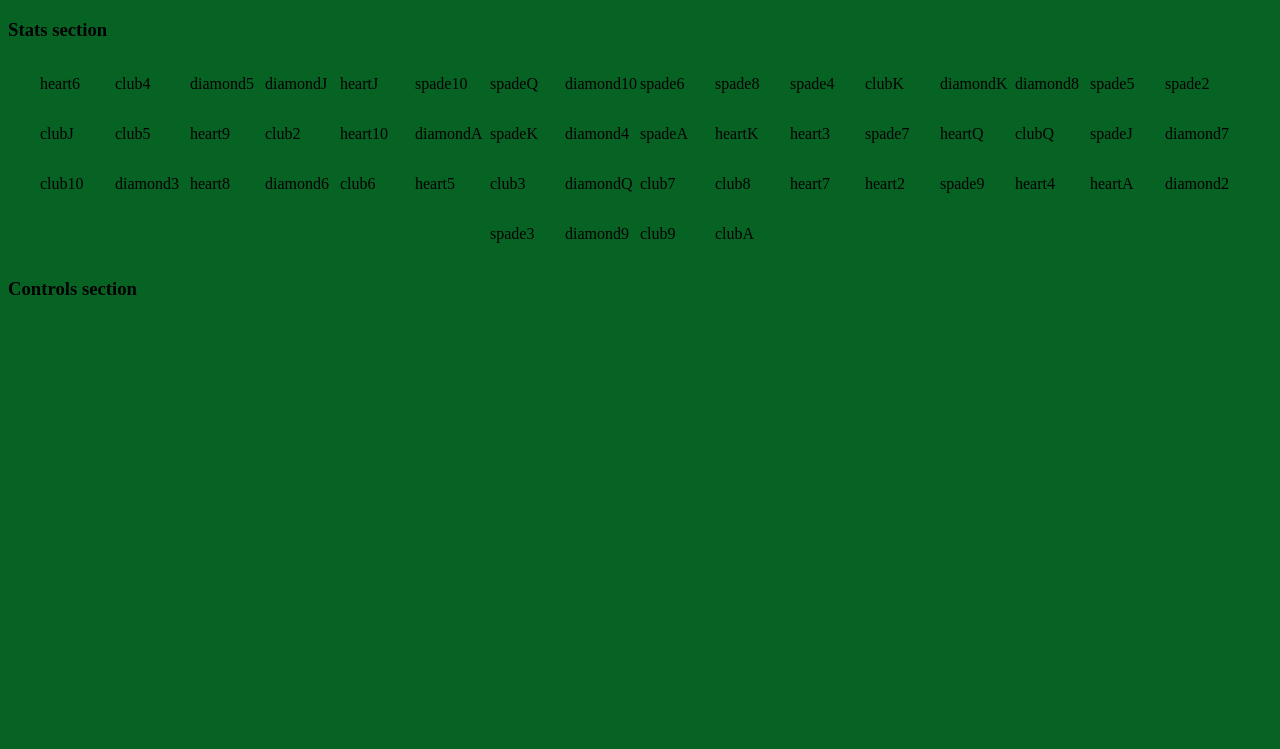
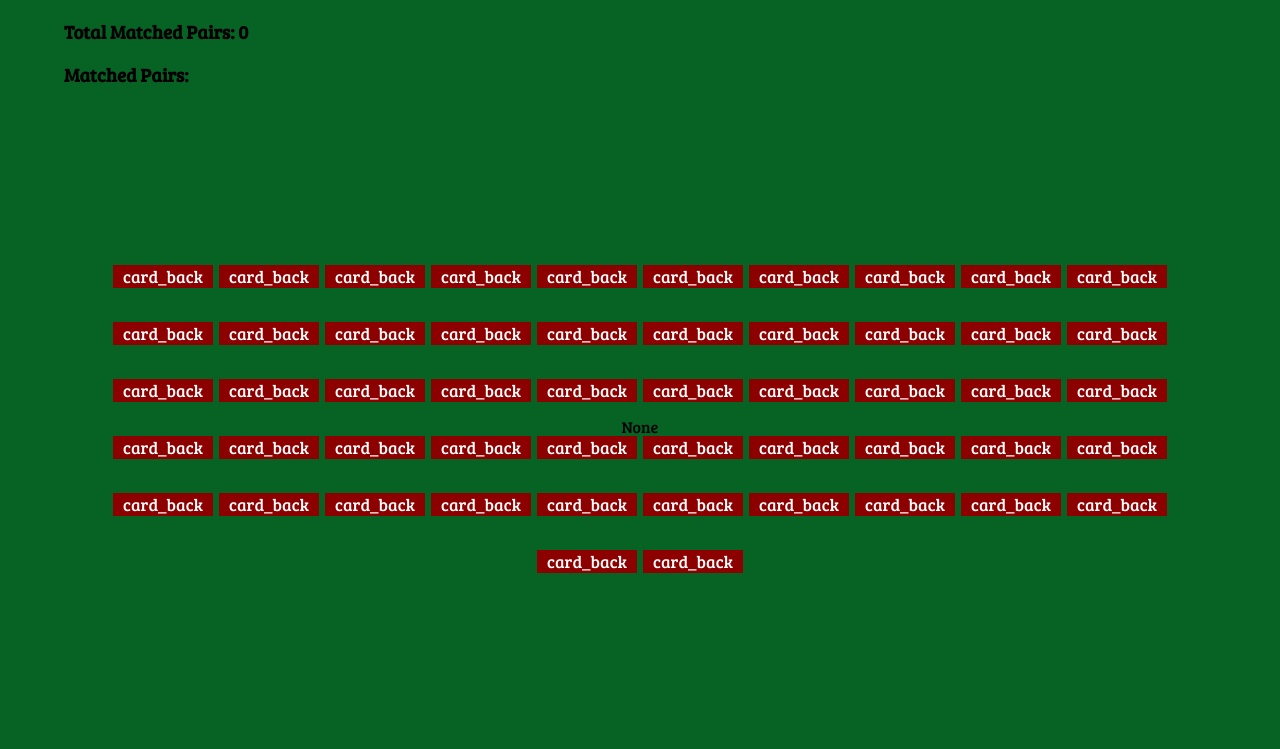
Before and after one commit to namadaza/CardMatch, a React app: page / in a window 1280 px wide. Built offline with nearby package versions, Linux system fonts and the light colour scheme.

Commit message:
Basic requirements completed.

```diff
--- a/components/CardMatch.js
+++ b/components/CardMatch.js
@@ -1,4 +1,5 @@
 import React from 'react'
+import concat from 'lodash/concat'
 
 const cards = [ "diamondA", "clubA", "heartA", "spadeA",
                 "diamond2", "club2", "heart2", "spade2",
@@ -19,13 +20,13 @@ const cardsToMatch = 2;
 class CardMatch extends React.Component {
   constructor() {
     super();
+    //Define function bindings
     this.shuffleCards = this.shuffleCards.bind(this);
     this.pickCard = this.pickCard.bind(this);
     this.state = {
       currentCards: [],
-      selectedPairs: [],
-      gamesWon: 0,
-      gameOver: true
+      selectedCards: [],
+      matchedCards: []
     };
   }
   componentDidMount() {
@@ -45,30 +46,87 @@ class CardMatch extends React.Component {
       shuffled[j] = temp;
     }
     //Create object to hold if selected/unselected and card type
-    let shuffledObjects = shuffled.map(function(card) {
+    let shuffledObjects = shuffled.map((card) => {
       return {type: card, position: "unselected"}
     });
     //TODO getting warning here, need to check if component has mounted
     this.setState(prevState => ({
       currentCards: shuffledObjects,
-      gameOver: !prevState.gameOver
     }));
   }
-  resetMatch() {
+  pickCard(cardIndex) {
+    if (!this.state.matchedCards.includes(cardIndex)) {
+      //Define temp variables to check if click is valid
+      let curSelectedCards = concat(this.state.selectedCards, cardIndex);
+      let tempCurrentCards = this.state.currentCards;
+      //Set clicked card temporarily to selected, select most recently added card
+      tempCurrentCards[curSelectedCards[curSelectedCards.length-1]].position = "selected";
+      if (curSelectedCards.length == cardsToMatch) {
+        //Set state to show user card has been clicked
+        this.setState({
+          currentCards: tempCurrentCards
+        })
+        //Check for match, update accordingly
+        setTimeout(() => {
+          //isMatch returns the corrected tempCurrentCards if no match found
+          tempCurrentCards = this.isMatch(curSelectedCards, tempCurrentCards);
+          curSelectedCards = [];
+          this.setState({
+            selectedCards: curSelectedCards,
+            currentCards: tempCurrentCards
+          });
+        }, 750);
+      }
+      else {
+        //First of selected cards, show card face
+        tempCurrentCards[curSelectedCards[0]].position = "selected";
+        this.setState({
+          selectedCards: curSelectedCards,
+          currentCards: tempCurrentCards
+        })
+      }
+    }
   }
-  pickCard() {
+  isMatch(candidateSelectedCards, candidateCurrentCards) {
+    //Get rank of both cards
+    let cardRank1 = candidateCurrentCards[candidateSelectedCards[0]].type.slice(-1);
+    let cardRank2 = candidateCurrentCards[candidateSelectedCards[1]].type.slice(-1);
+
+    console.log("COMPARING TWO CARDS: ", cardRank1, cardRank2);
+    if (cardRank1 == cardRank2) {
+      //Selected cards form a pair
+      let newmatchedCards = concat(this.state.matchedCards, candidateSelectedCards);
+      candidateCurrentCards[candidateSelectedCards[0]].position = "hidden";
+      candidateCurrentCards[candidateSelectedCards[1]].position = "hidden";
+      console.log("NEW MATCHED CARDS: ", newmatchedCards);
+      this.setState({
+        matchedCards: newmatchedCards
+      });
+      return candidateCurrentCards;
+    }
+    else {
+      //Reset position of the two selected cards
+      candidateCurrentCards[candidateSelectedCards[0]].position = "unselected";
+      candidateCurrentCards[candidateSelectedCards[1]].position = "unselected";
+      return candidateCurrentCards;
+    }
   }
-  isMatch() {
+  resetGame() {
+
   }
   render() {
     let cardIndex = 0;
-    console.log("CURRENT CARDS: ", this.state.currentCards);
+    let clickEvent = this.pickCard;
     return (
       <div className="card-match-app">
-        <Stats />
+        <Stats matchedCards={this.state.matchedCards} cards={this.state.currentCards}/>
         <div className="cards">
-          {this.state.currentCards.map(function(card) {
-            return <Card key={card.type} index={cardIndex++} type={card.type} position={card.position} />
+          {this.state.currentCards.map((card) => {
+            return <Card key={cardIndex}
+                         index={cardIndex++}
+                         type={card.type}
+                         position={card.position}
+                         clickEvent={clickEvent}/>
           })}
         </div>
         <Controls resetFunction={this.resetMatch} />
@@ -80,15 +138,23 @@ class CardMatch extends React.Component {
 class Card extends React.Component {
   constructor(props) {
     super();
+    this.processClick = this.processClick.bind(this);
+  }
+  processClick() {
+    //Pass in cardIndex to parent click function
+    if (this.props.clickEvent !== null) {
+      this.props.clickEvent(this.props.index);
+    }
   }
   render() {
     return (
       <div data-index={this.props.index}
            data-cardtype={this.props.type}
            onClick={this.clickMe}
-           className={"card card--"+this.props.type}>
-        <div className="card_inner">
-          <p>{this.props.type}</p>
+           className={"card card--"+this.props.type}
+           onClick={this.processClick}>
+        <div className={"card--"+this.props.position}>
+          <p>{this.props.position=="unselected" ? "card_back" : this.props.type}</p>
           <div className={this.props.position=="unselected" ? "card_back" : "card_front"}></div>
         </div>
       </div>
@@ -97,13 +163,24 @@ class Card extends React.Component {
 }
 
 class Stats extends React.Component {
-  constructor() {
+  constructor(props) {
     super();
   }
   render() {
     return (
       <div className="stats">
-        <h3>Stats section</h3>
+        <h3>Total Matched Pairs: {this.props.matchedCards.length==0 ? 0 : this.props.matchedCards.length/2}</h3>
+        <h3>Matched Pairs: </h3>
+        <div className="cards matched">
+          {this.props.matchedCards.length==0 ? "None" :
+            this.props.matchedCards.map((cardIndex) => {
+            return <Card key={this.props.cards[cardIndex].type}
+                         index={cardIndex}
+                         type={this.props.cards[cardIndex].type}
+                         position={"selected"}
+                         clickEvent={null}/>
+          })}
+        </div>
       </div>
     )
   }
@@ -113,13 +190,9 @@ class Controls extends React.Component {
   constructor(props) {
     super();
   }
-  resetMatch() {
-
-  }
   render() {
     return (
       <div className="controls">
-        <h3>Controls section</h3>
       </div>
     )
   }
--- a/public/stylesheet.css
+++ b/public/stylesheet.css
@@ -1,23 +1,48 @@
+@import url("https://fonts.googleapis.com/css?family=Bree+Serif");
+
 body {
+  font-family: 'Bree Serif', serif;
   background-color: #076324;
+  margin-left: 5%;
+  margin-right: 5%;
+}
+
+p {
+  font-size: 17px;
+  text-align: center;
+  color: white;
 }
 .stats {
-  height: 10%;
+  height: 10vh;
 }
 
 .controls {
-  height: 10%;
+  height: 10vh;
 }
 .cards {
   display: flex;
   flex-wrap: wrap;
   justify-content: center;
   align-content: center;
-  height: 80%;
+  height: 80vh;
 }
 
 .card {
   flex-grow: 0;
   flex-shrink: 0;
-  flex-basis: 75px;
+  flex-basis: 100px;
+  margin-left: 3px;
+  margin-right: 3px;
 }
+
+.card--hidden {
+  visibility: hidden;
+}
+
+.card--selected {
+  background-color: black;
+}
+
+.card--unselected {
+  background-color: #8d0000;
+}
```
